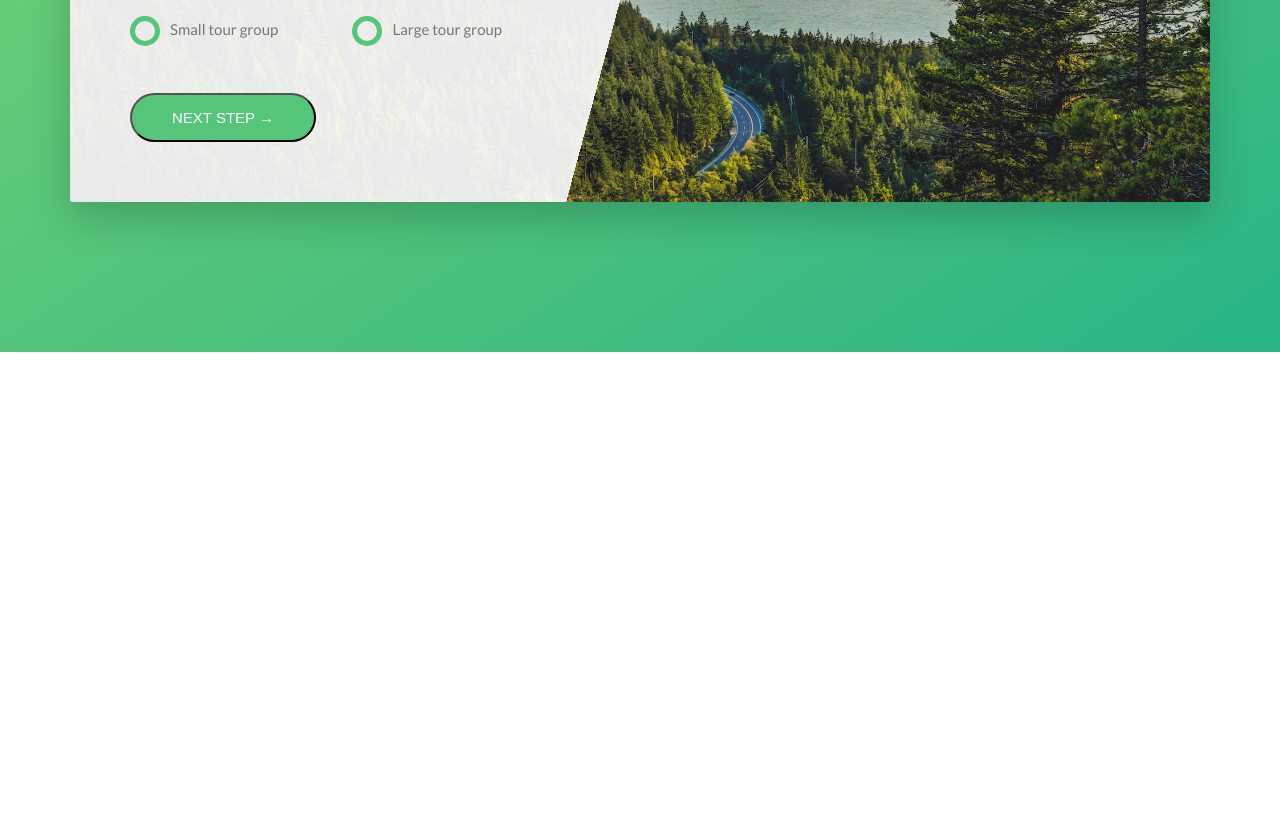
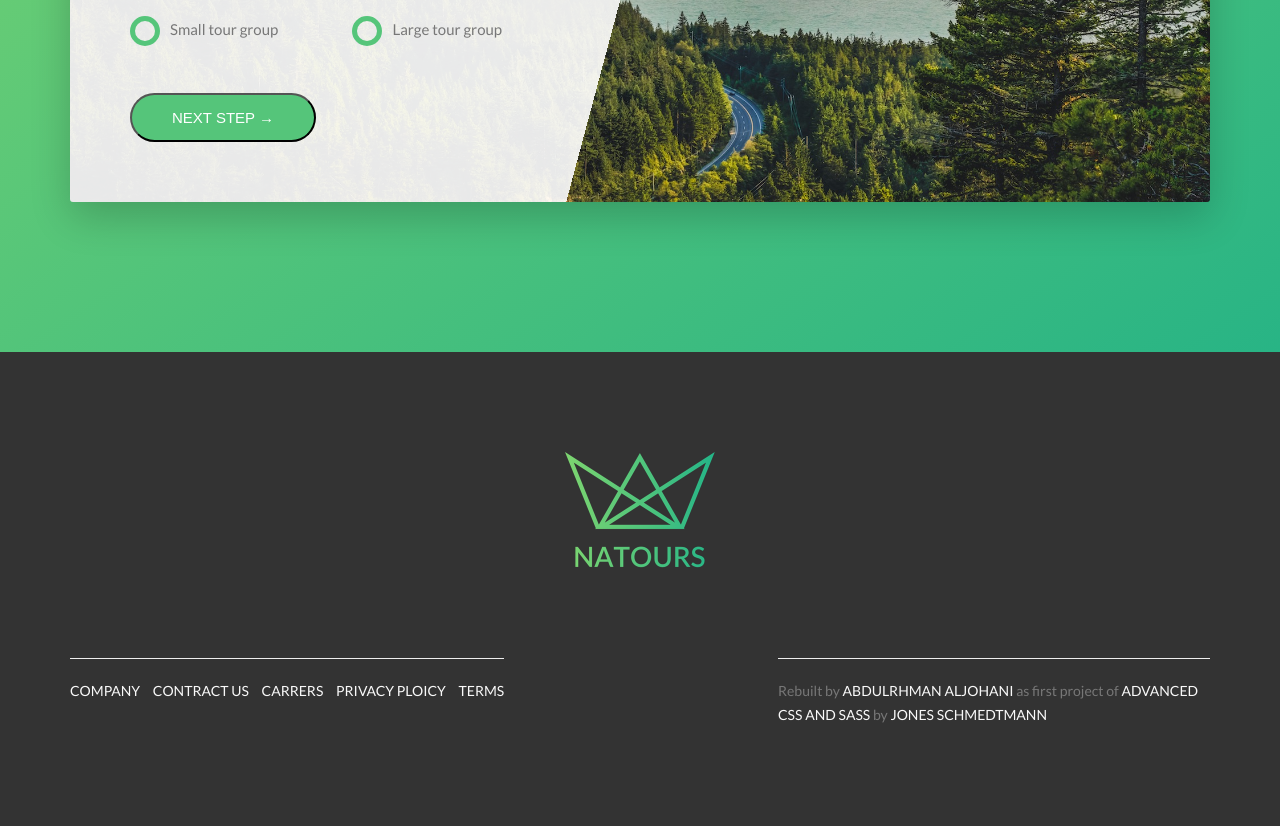
Before and after one commit to AbdulrhmanJo/Natours, a website: page index.html in a window 1280 px wide. Shown: the part 4879-5705 px from the top of the page. Before the commit the page ends 5231 px from the top, so only its background shows below. Drawn offline with Linux system fonts and the light colour scheme.

Commit message:
add footer section

```diff
--- a/index.html
+++ b/index.html
@@ -309,6 +309,31 @@
             </div>
         </section>
     </main>
+    <footer class="footer">
+        <div class="footer__logo-box">
+            <img src="img/logo-green-2x.png" alt="full logo" class="footer__logo">
+        </div>
+        <div class="row">
+            <div class="col-1-of-2">
+                <div class="footer__nevigation">
+                    <ul class="footer__list">
+                        <li class="footer__item"><a href="#" class="footer__link">company</a></li>
+                        <li class="footer__item"><a href="#" class="footer__link">contract us</a></li>
+                        <li class="footer__item"><a href="#" class="footer__link">carrers</a></li>
+                        <li class="footer__item"><a href="#" class="footer__link">privacy ploicy</a></li>
+                        <li class="footer__item"><a href="#" class="footer__link">terms</a></li>
+                    </ul>
+                </div>
+            </div>
+            <div class="col-1-of-2">
+                <p class="footer__copyright">
+                    Rebuilt by <a href="#" class="footer__link">Abdulrhman aljohani</a> as first project of <a href="#"
+                        class="footer__link">Advanced css and sass</a> by <a href="#" class="footer__link">Jones
+                        Schmedtmann</a>
+                </p>
+            </div>
+        </div>
+    </footer>
     <!-- <section class="grid-system">
         <div class="row">
             <div class="col-1-of-2">col-1-of-2</div>
--- a/sass/abstract/_variables.scss
+++ b/sass/abstract/_variables.scss
@@ -15,6 +15,7 @@ $color-gray-light-2: #eee;
 $white-color: #ffffff;
 $white-dark-color: #777;
 $white-dark-color-2: #999;
+$white-dark-color-3: #333;
 $color-black: #000;
 
 //grid
--- /dev/null
+++ b/sass/layout/_footer.scss
@@ -0,0 +1,57 @@
+.footer{
+    padding: 10rem 0;
+    background-color: $white-dark-color-3;
+    font-size: 1.4rem;
+
+    &__logo-box{
+        text-align: center;
+        margin-bottom: 8rem;
+    }
+
+    &__logo{
+        width: 15rem;
+    }
+
+    &__nevigation{
+        border-top: .1rem solid $color-gray-light-2;
+        padding-top: 2rem;
+        display: inline-block;
+    }
+
+    &__list{
+        list-style: none;
+    }
+
+    &__item{
+        display: inline-block;
+
+        &:not(:last-child){
+            margin-right: 1rem;
+        }
+    }
+
+    &__link{
+        &:link,
+        &:visited{
+            color: $color-gray-light-1;
+            text-decoration: none;
+            text-transform: uppercase;
+
+        }
+
+        &:hover,
+        &:active{
+            color: $primary-color;
+            box-shadow: 0 1rem 2rem rgba($color-black,.1);
+        }
+
+    }
+
+    &__copyright{
+        border-top: .1rem solid $color-gray-light-2;
+        padding-top: 2rem;
+        width: 80%;
+        float: right;
+    }
+
+}
--- a/sass/main.scss
+++ b/sass/main.scss
@@ -20,6 +20,7 @@
 
 @import
     "layout/header",
+    "layout/footer",
     "layout/_grid";
 
 @import
```
Also changed, not shown: css/style.css.
